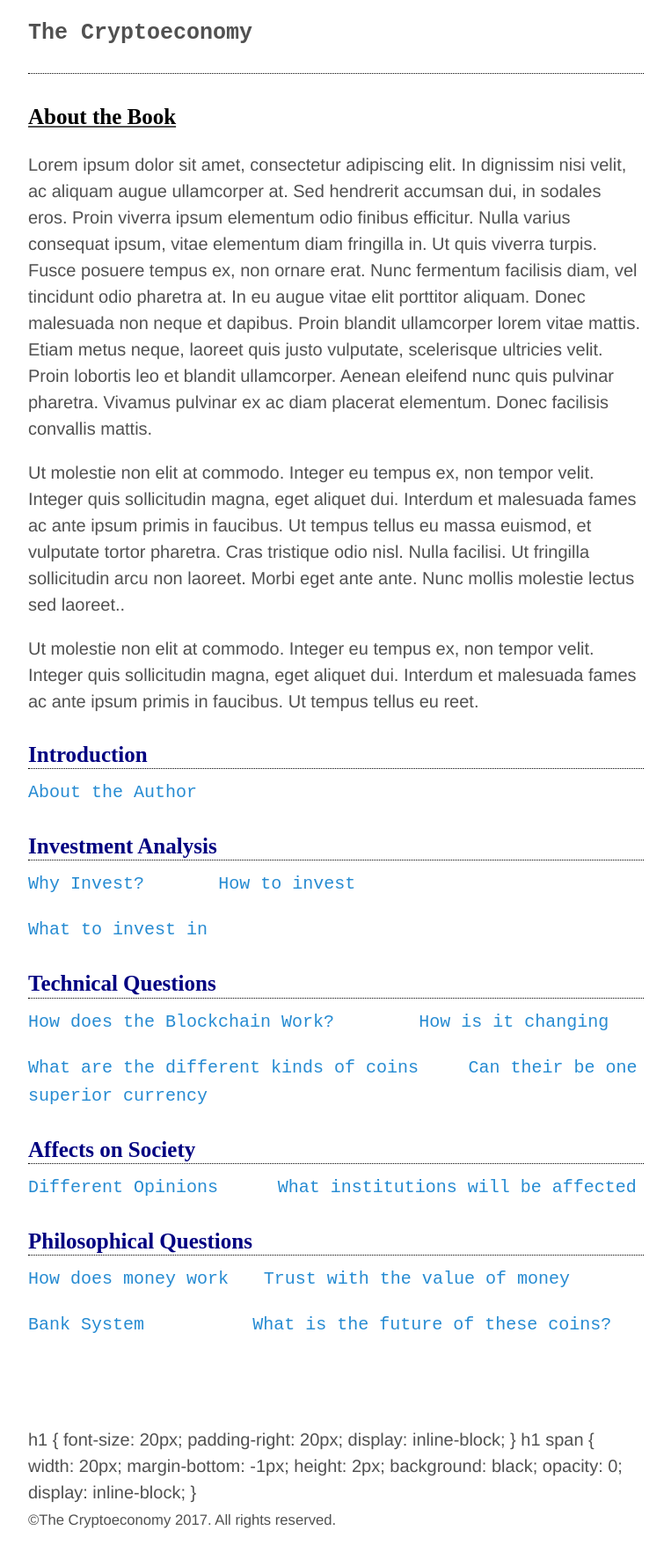
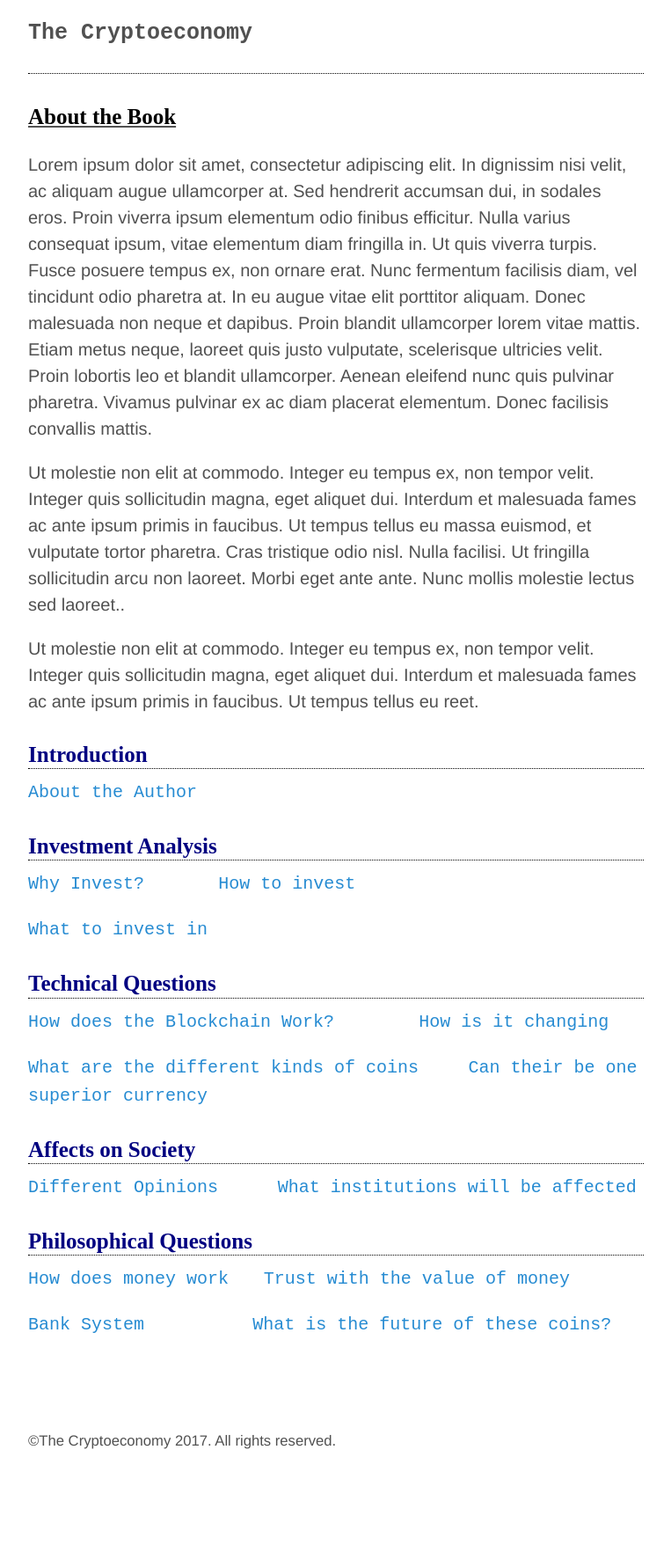
Before and after one commit to Cryptoeconomics/cryptoeconomics.github.io, a Jekyll site: the page built from index.html, in a window 1280 px wide. Shown: the whole page at 88% size, without its empty margins (258-1021 px from the left). Built offline with Jekyll 4.4.1, drawn with Linux system fonts in a browser that asks for light colours; after the commit the page ends 1691 px from its top, so only the background shows below that.

Commit message:
fixed a bug

```diff
--- a/_layouts/default.html
+++ b/_layouts/default.html
@@ -26,20 +26,6 @@
             font-family: 'VT323', monospace;
           }
         </style>
-          h1 {
-              font-size: 20px;
-               padding-right: 20px;
-               display: inline-block;
-            }
-
-    h1 span {
-               width: 20px;
-               margin-bottom: -1px;
-              height: 2px;
-              background: black;
-              opacity: 0;
-              display: inline-block;
-            }
       </head>
 
       <footer class="footer">
```
